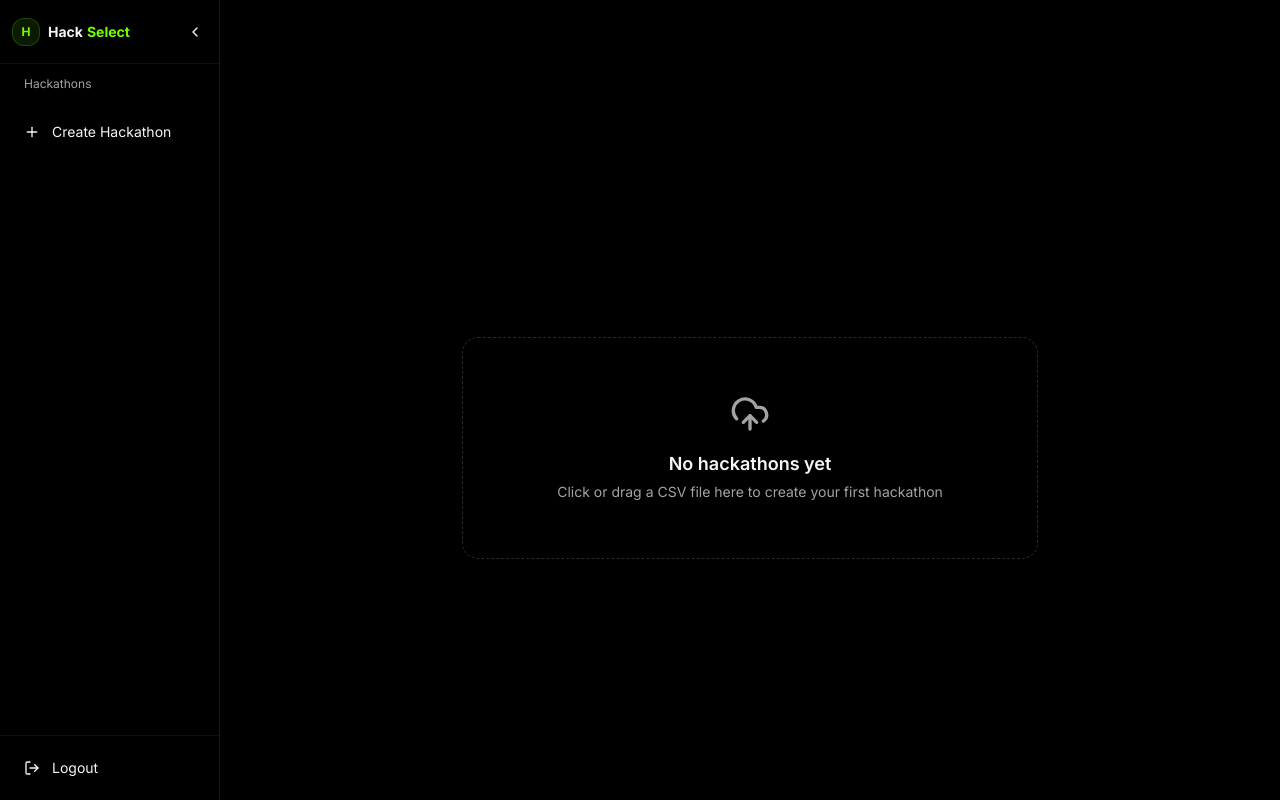
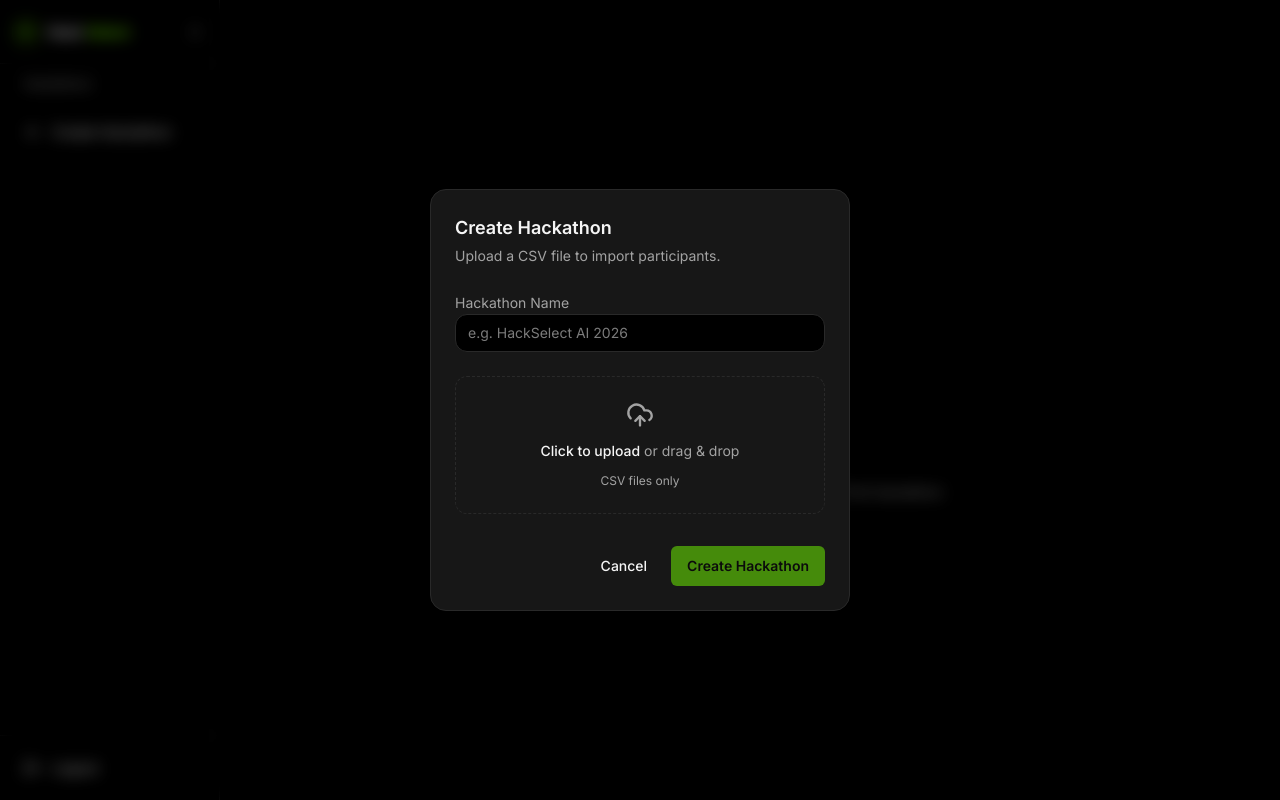
Before and after one commit to Mahir-o4/HackSelect, a Next.js app in the folder webapp/: page /dashboard in a window 1280 px wide. Both pictures are taken after a click on the element 750 px from the left and 448 px from the top of the page. Built offline with nearby package versions, Linux system fonts and the light colour scheme.

Commit message:
def page create hack not working fixed

```diff
--- a/webapp/app/(dashboard)/dashboard/page.tsx
+++ b/webapp/app/(dashboard)/dashboard/page.tsx
@@ -1,11 +1,35 @@
 "use client";
 
+import { useState } from "react";
 import EmptyHackathons from "@/components/dashboard/DefaultPage";
+import CreateHack from "@/components/dashboard/CreateHack";
+
+interface Hackathon {
+  name: string;
+  participants: string[];
+}
 
 export default function DashboardPage() {
+  const [open, setOpen] = useState(false);
+  const [hackathons, setHackathons] = useState<Hackathon[]>([]);
+
+  const createHackathon = (hackathon: Hackathon) => {
+    setHackathons((prev) => [...prev, hackathon]);
+  };
+
   return (
-    <div className="flex items-center justify-center h-full p-10">
-      <EmptyHackathons onClick={() => {}} />
-    </div>
+    <>
+      {/* Default empty state */}
+      {hackathons.length === 0 && (
+        <EmptyHackathons onClick={() => setOpen(true)} />
+      )}
+
+      {/* Popup */}
+      <CreateHack
+        open={open}
+        onClose={() => setOpen(false)}
+        onCreate={createHackathon}
+      />
+    </>
   );
 }
--- a/webapp/components/dashboard/CreateHack.tsx
+++ b/webapp/components/dashboard/CreateHack.tsx
@@ -62,7 +62,7 @@ export default function CreateHack({ open, onClose, onCreate }: Props) {
           animate={{ scale: 1, opacity: 1 }}
           exit={{ scale: 0.95, opacity: 0 }}
           transition={{ duration: 0.2 }}
-          className="w-[460px] bg-card border border-border rounded-2xl p-6 space-y-6 shadow-xl"
+          className="w-105 bg-card border border-border rounded-2xl p-6 space-y-6 shadow-xl"
         >
           {/* Header */}
           <div className="space-y-1">
```
